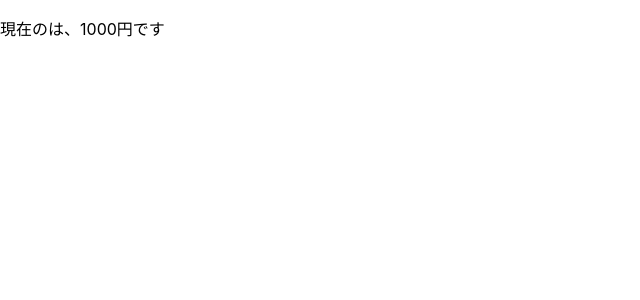
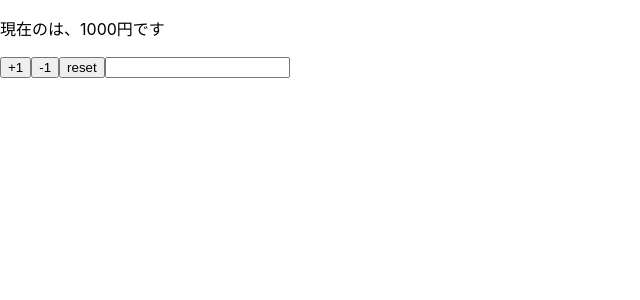
Before and after one commit to nargok/react_hook_study, a React (Create React App) app: page / in a window 1280 px wide. Shown: the top 300 px of the page, without its empty margins (0-640 px from the left). Built offline with nearby package versions, Linux system fonts and the light colour scheme.

Commit message:
implement component with multiple states

```diff
--- a/src/App.js
+++ b/src/App.js
@@ -1,19 +1,28 @@
 import React, { useState }  from 'react';
 
-const App = () => {
-  const initialStates = {
-    name: '',
-    price: 1000,
+const App = props => {
+  const [name, setName] = useState(props.name)
+  const [price, setPrice] = useState(props.price)
+
+  const reset = () => {
+    setName(props.name)
+    setPrice(props.price)
   }
-
-  const [name, setName] = useState(initialStates.name)
-  const [price, setPrice] = useState(initialStates.price)
 
   return (
     <>
       <p>現在の{name}は、{price}円です</p>
+      <button onClick={() => setPrice(price + 1)}>+1</button>
+      <button onClick={() => setPrice(price - 1)}>-1</button>
+      <button onClick={() => reset()}>reset</button>
+      <input value={name} onChange={e => setName(e.target.value)}/>
     </>
   )
 }
 
+App.defaultProps = {
+  name: '',
+  price: 1000,
+}
+
 export default App;
```
